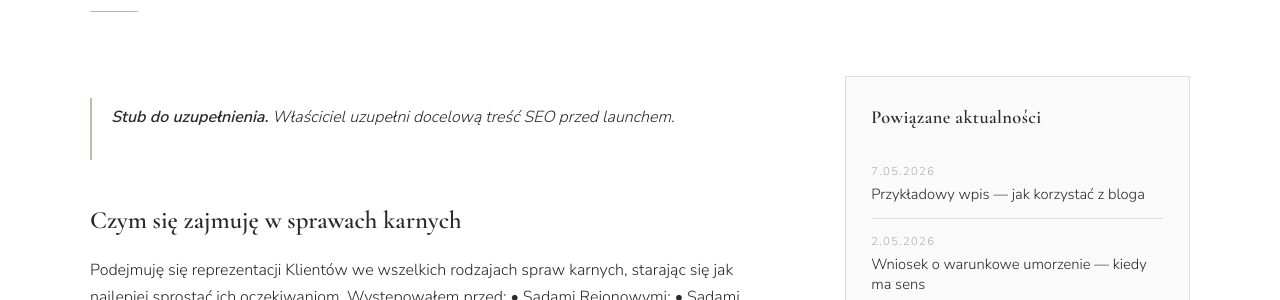
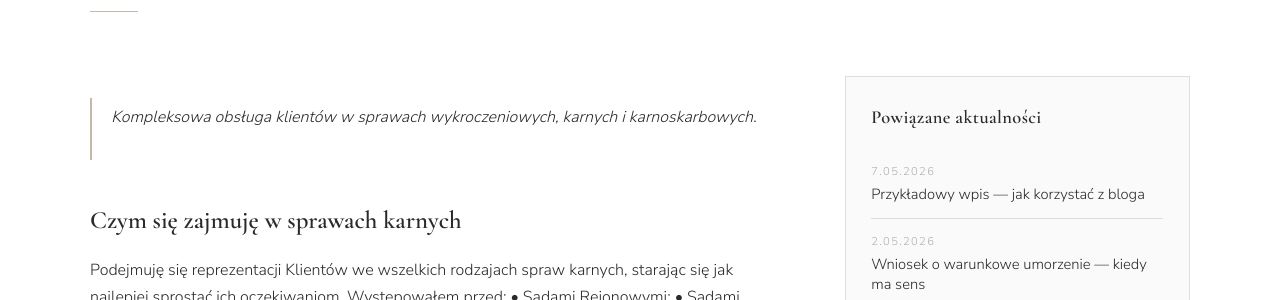
Before and after one commit to pmmodzelewski/adwokatmodzelewski.pl, a Jekyll site: the page built from _specjalizacje/prawo-karne.md, in a window 1280 px wide and 900 px high. Shown: the part 217-517 px from the top of the window. Built offline with Jekyll 4.4.1, drawn with Linux system fonts in a browser that asks for light colours; Markdown is read by kramdown in place of the engine named in the settings.

Commit message:
Update prawo-karne.md

```diff
--- a/_specjalizacje/prawo-karne.md
+++ b/_specjalizacje/prawo-karne.md
@@ -10,7 +10,7 @@ sitemap: false
 robots: noindex
 ---
 
-> **Stub do uzupełnienia.** Właściciel uzupełni docelową treść SEO przed launchem.
+> Kompleksowa obsługa klientów w sprawach wykroczeniowych, karnych i karnoskarbowych.
 
 ## Czym się zajmuję w sprawach karnych
 
```
